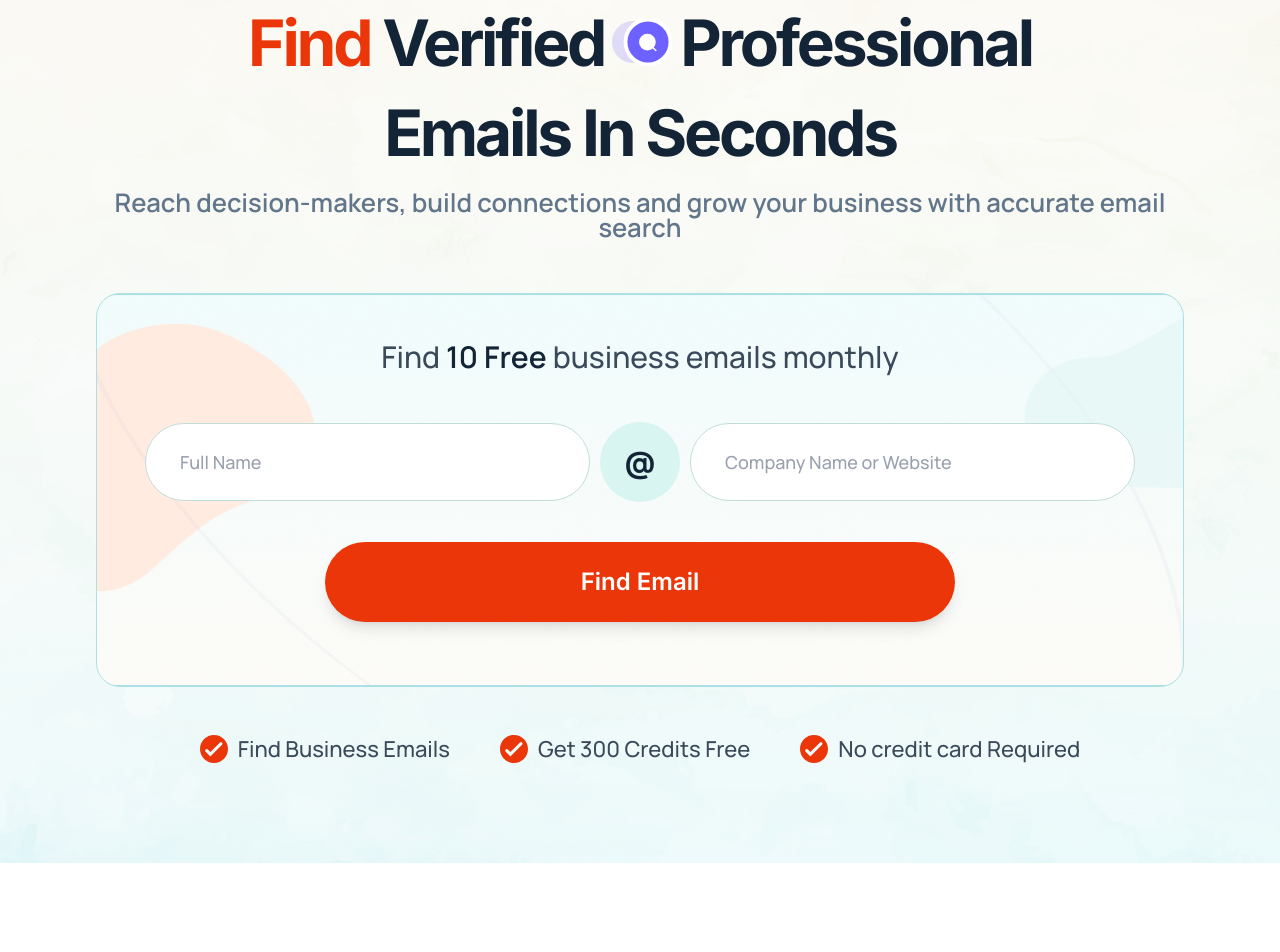
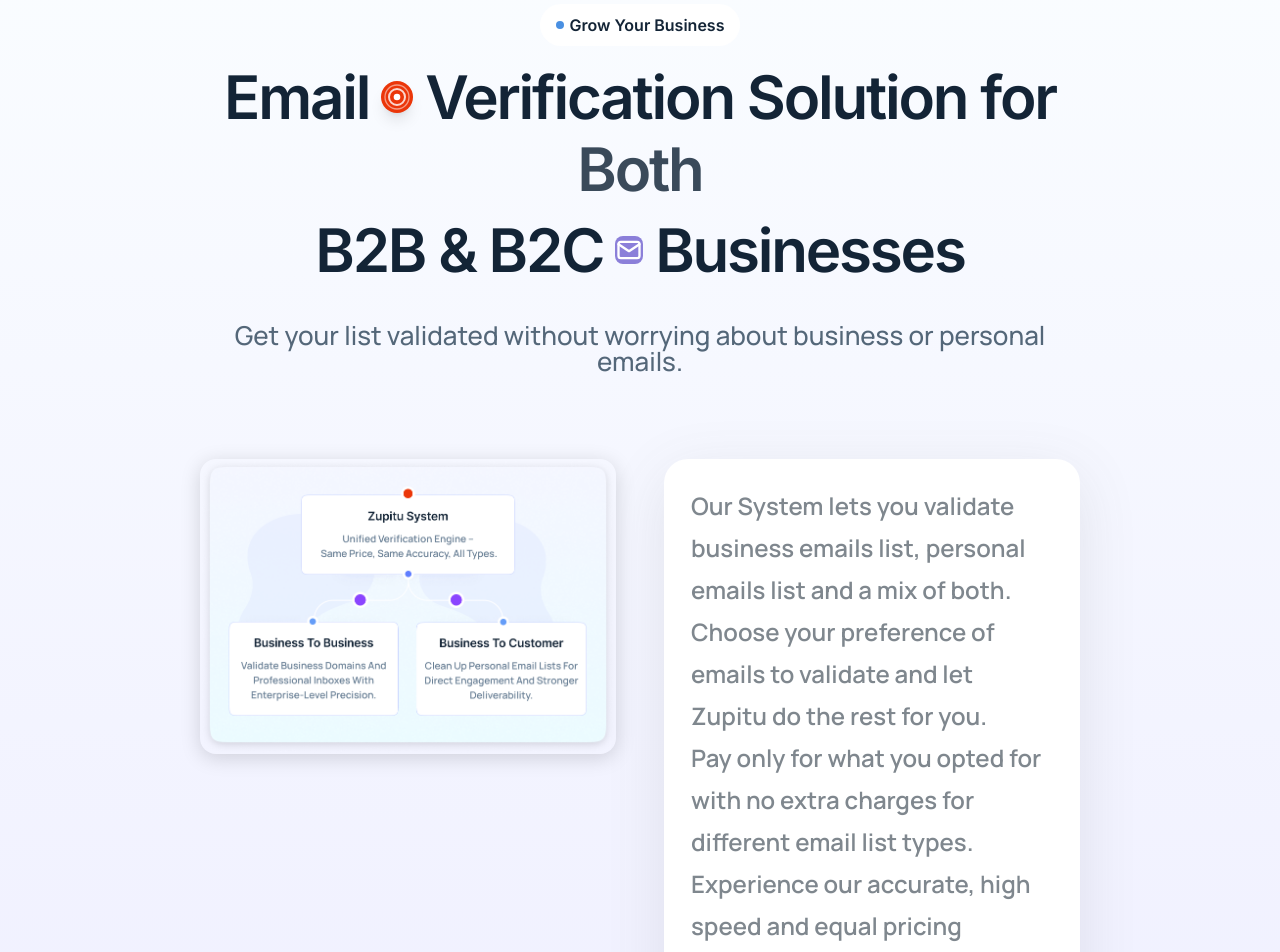
Before and after one commit to itfuturzMaharshi/zupito_website, a React (Vite) app: page / in a window 1280 px wide. Shown: the part 240-1192 px from the top of the page. Built offline with nearby package versions, Linux system fonts and the light colour scheme.

Commit message:
Email Verification Page ui done

```diff
--- a/src/App.jsx
+++ b/src/App.jsx
@@ -3,6 +3,7 @@
 import Header from "./components/header/Header";
 import HomePage from "./components/homePage";
 import EmailFinderPage from "./components/emailFinderPage";
+import EmailVerifierPage from "./components/emailVerifierPage";
 
 function App() {
   return (
@@ -10,7 +11,8 @@
       <PromotionalBanner />
       <Header />
       {/* <HomePage /> */}
-      <EmailFinderPage />
+      {/* <EmailFinderPage /> */}
+      <EmailVerifierPage />
     </>
   );
 }
--- /dev/null
+++ b/src/components/emailVerifierPage/EmailVerification.jsx
@@ -0,0 +1,233 @@
+import React from "react";
+
+const EmailVerification = () => {
+  return (
+    <section
+      className="relative w-full min-h-screen flex items-center justify-center py-12 sm:py-16 md:py-20 lg:py-24"
+      style={{
+        background: "linear-gradient(180deg, #FAFDFF 0%, #EFEFFF 100%)",
+      }}
+    >
+      {/* Container with 200px left/right padding on large screens */}
+      <div className="w-full max-w-full mx-auto px-4 sm:px-6 md:px-8 lg:px-12 xl:px-[200px] 2xl:px-[200px]">
+        <div className="w-full max-w-full mx-auto flex flex-col items-center">
+          {/* Top Section - Badge and Heading */}
+          <div className="w-full flex flex-col items-center gap-[21px] mb-[21px]">
+            {/* Grow Your Business Badge */}
+            <div className="flex items-center justify-center">
+              <div
+                className="flex items-center gap-[6px] px-4 py-3 rounded-[50px] bg-white"
+                style={{
+                  paddingTop: "12px",
+                  paddingRight: "16px",
+                  paddingBottom: "12px",
+                  paddingLeft: "16px",
+                }}
+              >
+                <div className="w-2 h-2 rounded-full bg-[#4A90E2] shrink-0"></div>
+                <span
+                  className="font-['Inter'] font-semibold text-base leading-[18px] tracking-normal capitalize text-[#132436] align-middle"
+                  style={{
+                    fontFamily: "Inter",
+                    fontWeight: 600,
+                    fontSize: "16px",
+                    lineHeight: "18px",
+                    letterSpacing: "0px",
+                    textTransform: "capitalize",
+                    color: "#132436",
+                  }}
+                >
+                  Grow Your Business
+                </span>
+              </div>
+            </div>
+
+            {/* Main Heading */}
+            <div className="w-full flex flex-col items-center gap-[21px]">
+              <h1
+                className="text-center flex flex-wrap items-center justify-center gap-2 sm:gap-3"
+                style={{
+                  fontFamily: "Inter",
+                  fontWeight: 600,
+                  fontSize: "clamp(32px, 5vw, 60px)",
+                  lineHeight: "100%",
+                  letterSpacing: "-2.2px",
+                  color: "#132436",
+                }}
+              >
+                <span>Email</span>
+                <span className="inline-flex items-center justify-center w-[clamp(50px, 6vw, 70px)] h-[clamp(50px, 6vw, 70px)] rounded-full bg-[#EB3609] shrink-0 shadow-lg">
+                  <svg
+                    width="32"
+                    height="32"
+                    viewBox="0 0 24 24"
+                    fill="none"
+                    xmlns="http://www.w3.org/2000/svg"
+                  >
+                    <circle cx="12" cy="12" r="2.5" fill="white" />
+                    <circle
+                      cx="12"
+                      cy="12"
+                      r="6"
+                      stroke="white"
+                      strokeWidth="1.5"
+                      fill="none"
+                      opacity="0.8"
+                    />
+                    <circle
+                      cx="12"
+                      cy="12"
+                      r="9"
+                      stroke="white"
+                      strokeWidth="1"
+                      fill="none"
+                      opacity="0.5"
+                    />
+                  </svg>
+                </span>
+                <span>Verification Solution for</span>
+                <span className="text-[#3A4A5A]">Both</span>
+              </h1>
+              <h1
+                className="text-center flex flex-wrap items-center justify-center gap-2 sm:gap-3"
+                style={{
+                  fontFamily: "Inter",
+                  fontWeight: 600,
+                  fontSize: "clamp(32px, 5vw, 60px)",
+                  lineHeight: "100%",
+                  letterSpacing: "-2.2px",
+                  color: "#132436",
+                }}
+              >
+                <span>B2B & B2C</span>
+                <span className="inline-flex items-center justify-center w-[clamp(50px, 6vw, 70px)] h-[clamp(50px, 6vw, 70px)] rounded-lg bg-[#8B7FD9] shrink-0">
+                  <svg
+                    width="28"
+                    height="28"
+                    viewBox="0 0 24 24"
+                    fill="none"
+                    xmlns="http://www.w3.org/2000/svg"
+                  >
+                    <rect
+                      x="3"
+                      y="5"
+                      width="18"
+                      height="14"
+                      rx="2"
+                      stroke="white"
+                      strokeWidth="2"
+                      fill="none"
+                    />
+                    <path
+                      d="M3 7l9 6 9-6"
+                      stroke="white"
+                      strokeWidth="2"
+                      strokeLinecap="round"
+                      strokeLinejoin="round"
+                    />
+                  </svg>
+                </span>
+                <span>Businesses</span>
+              </h1>
+            </div>
+
+            {/* Subtitle */}
+            <p
+              className="text-center max-w-4xl mx-auto"
+              style={{
+                fontFamily: "Manrope",
+                fontWeight: 500,
+                fontSize: "clamp(18px, 2.5vw, 26px)",
+                lineHeight: "100%",
+                letterSpacing: "0px",
+                color: "#546779",
+                marginTop: "21px",
+              }}
+            >
+              Get your list validated without worrying about business or
+              personal emails.
+            </p>
+          </div>
+
+          {/* Main Content Section - Image and Card */}
+          <div className="w-full flex flex-col gap-8 lg:gap-12 mt-12 lg:mt-16 lg:flex-row lg:items-stretch">
+            {/* Left Section - B2B-B2C Image */}
+            <div className="w-full h-full lg:flex-1 flex justify-center">
+              <div
+                className="w-full h-full  rounded-2xl overflow-hidden"
+                style={{
+                  boxShadow: "0px 4px 20px 0px #00000026",
+                  maxWidth: "100%",
+                  minHeight: "100%",
+                }}
+              >
+                <img
+                  src="/images/B2B-B2C-img.png"
+                  alt="B2B B2C Email Verification"
+                  className="w-full h-full object-cover lg:object-contain"
+                />
+              </div>
+            </div>
+
+            {/* Right Section - White Card with Text */}
+            <div className="w-full lg:flex-1 flex">
+              <div
+                className="w-full h-full bg-white rounded-[24px] flex flex-col"
+                style={{
+                  boxShadow: "0px 15px 60px 0px #5757571F",
+                  paddingTop: "26px",
+                  paddingLeft: "27px",
+                  paddingRight: "27px",
+                  paddingBottom: "27px",
+                }}
+              >
+                <div className="flex flex-col" style={{ gap: "40px" }}>
+                  <p
+                    style={{
+                      fontFamily: "Manrope",
+                      fontWeight: 600,
+                      fontSize: "clamp(18px, 2vw, 24px)",
+                      lineHeight: "42px",
+                      letterSpacing: "0px",
+                      color: "#7F878E",
+                    }}
+                  >
+                    Our System lets you validate business emails list, personal
+                    emails list and a mix of both. Choose your preference of
+                    emails to validate and let Zupitu do the rest for you. <br />
+                    Pay only for what you opted for with no extra charges for
+                    different email list types. Experience our accurate, high
+                    speed and equal pricing validation tool with ease of use.
+                  </p>
+
+                  <div className="mt-auto">
+                  <a
+                    href="#"
+                    className="inline-flex items-center gap-2 hover:opacity-80 transition-opacity"
+                    style={{
+                      fontFamily: "Manrope",
+                      fontWeight: 700,
+                      fontSize: "clamp(18px, 2vw, 22px)",
+                      lineHeight: "30px",
+                      letterSpacing: "0px",
+                      textTransform: "capitalize",
+                      color: "#EB3609",
+                    }}
+                  >
+                    <span>Checkout Our Deals</span>
+                    <span className="text-[#EB3609]">→</span>
+                  </a>
+                </div>
+                </div>
+
+
+              </div>
+            </div>
+          </div>
+        </div>
+      </div>
+    </section>
+  );
+};
+
+export default EmailVerification;
--- /dev/null
+++ b/src/components/emailVerifierPage/index.jsx
@@ -0,0 +1,12 @@
+import React from 'react'
+import EmailVerification from './EmailVerification'
+
+const EmailVerifierPage = () => {
+  return (
+    <div>
+      <EmailVerification />
+    </div>
+  )
+}
+
+export default EmailVerifierPage
```
Also changed, not shown: public/images/B2B-B2C-img.png (added).
